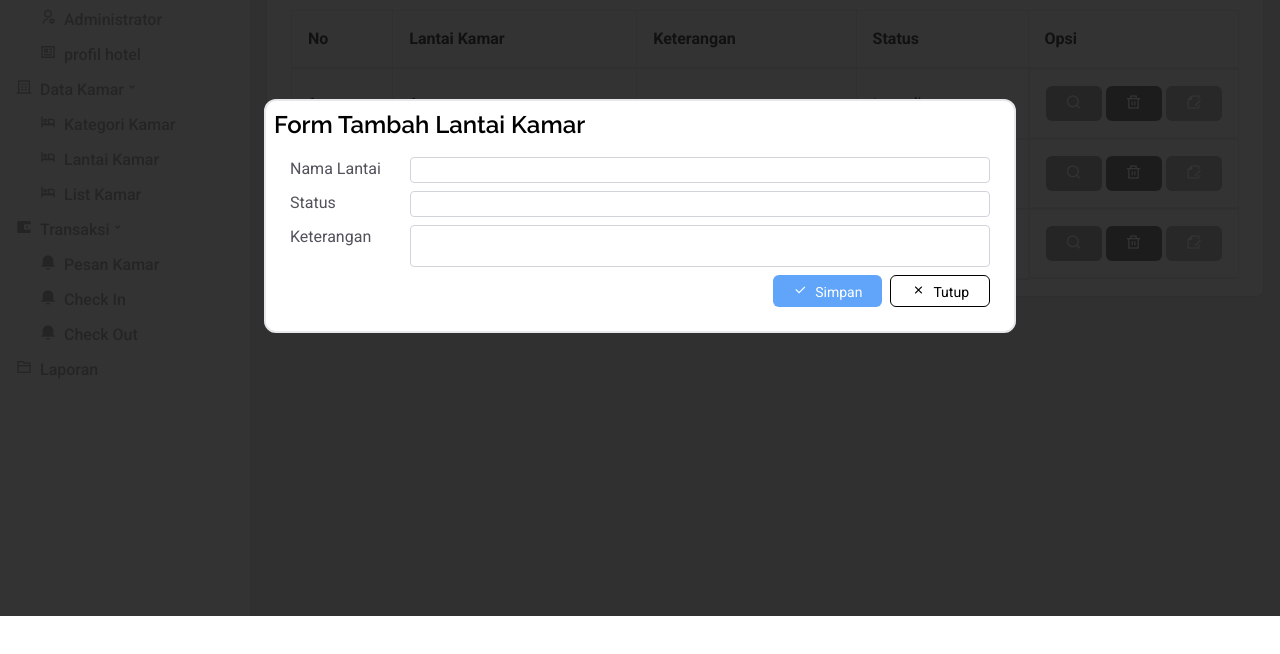
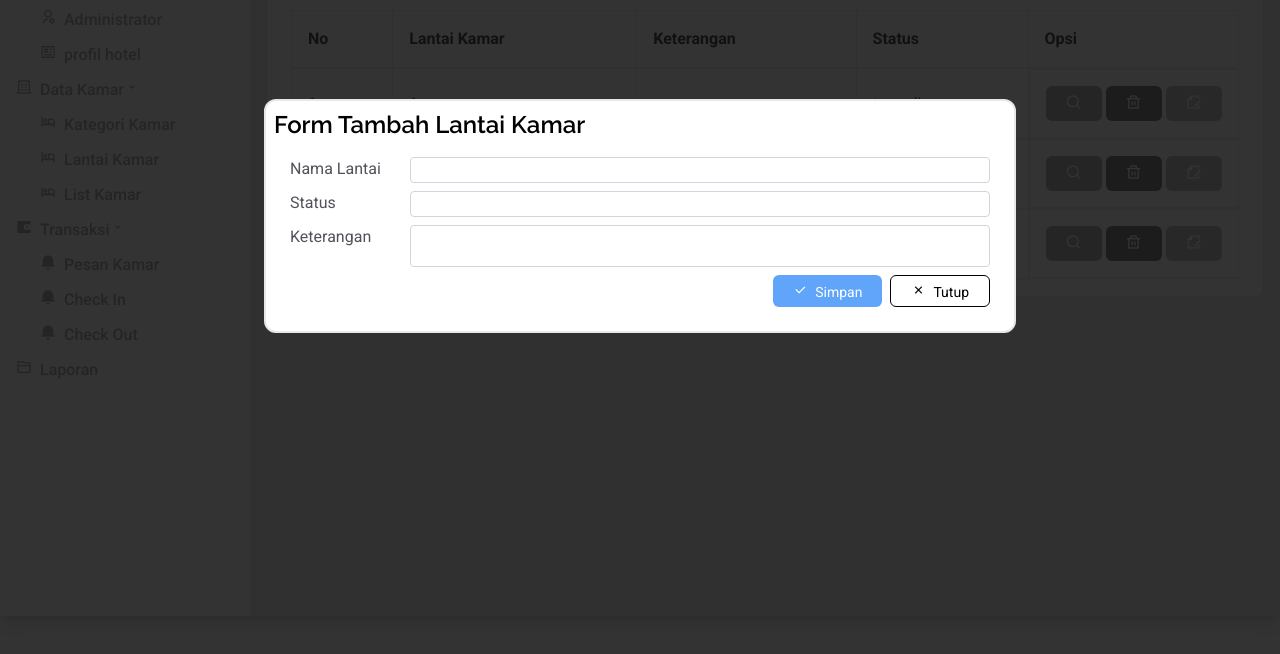
Before and after one commit to zikran69/dashboard-admin, a website: page src/pages/kamar/lantai-kamar.html in a window 1280 px wide. Both pictures are taken after a click on the button "Tambah". Shown: the part 184-838 px from the top of the page. Before the commit the page ends 800 px from the top, so only its background shows below. Drawn offline with nearby package versions, Linux system fonts and the light colour scheme.

Commit message:
try layer min-w [calc(100vh+50px)]

```diff
--- a/src/pages/kamar/lantai-kamar.html
+++ b/src/pages/kamar/lantai-kamar.html
@@ -144,7 +144,7 @@
             </form>
         </main>
     </div>
-    <div id="layer" class="hidden bg-black h-screen w-full absolute top-0 left-0 opacity-80"></div>
+    <div id="layer" class="hidden bg-black h-full w-full absolute top-0 left-0 opacity-80 min-h-[calc(100vh+50px)]"></div>
     <!-- modal form -->
     <div id="modal-form" class="hidden">
         <div class="absolute top-0 min-w-[300px] h-full w-full flex justify-center items-center gap-5 shrink-0 shadow-lg">
```
Also changed, not shown: src/pages/kamar/kategori-kamar.html (+1 -1 lines), src/css/main.css.
